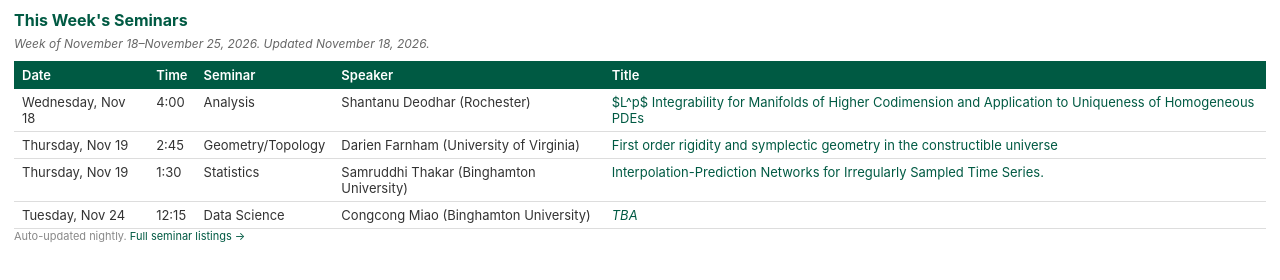
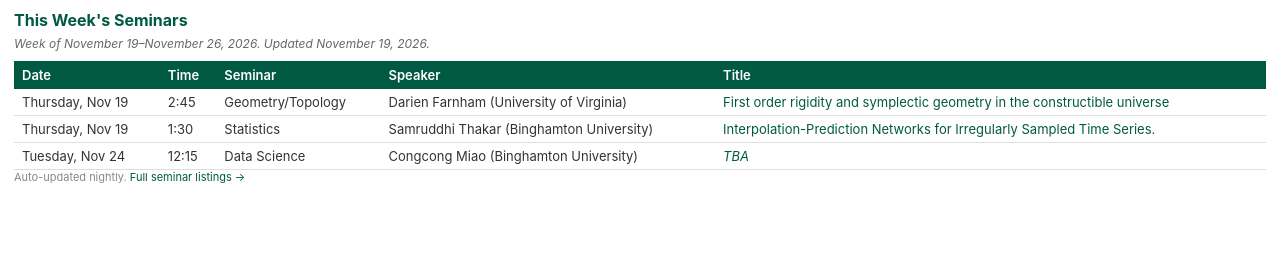
Before and after one commit to slavakargin/seminar-scraper, a plain HTML site: page docs/index.html in a window 1280 px wide. Drawn offline with Linux system fonts and the light colour scheme.

Commit message:
Update seminar table and TV image 2026-11-19

```diff
--- a/docs/index.html
+++ b/docs/index.html
@@ -51,10 +51,9 @@
 </head>
 <body>
 <h2>This Week's Seminars</h2>
-<div class="subtitle">Week of November 18–November 25, 2026. Updated November 18, 2026.</div>
+<div class="subtitle">Week of November 19–November 26, 2026. Updated November 19, 2026.</div>
 <table>
 <tr><th>Date</th><th>Time</th><th>Seminar</th><th>Speaker</th><th>Title</th></tr>
-<tr><td>Wednesday, Nov 18</td><td>4:00</td><td>Analysis</td><td>Shantanu Deodhar (Rochester)</td><td><a href="https://www2.math.binghamton.edu/p/seminars/anal">$L^p$ Integrability for Manifolds of Higher Codimension and Application to Uniqueness of Homogeneous PDEs</a></td></tr>
 <tr><td>Thursday, Nov 19</td><td>2:45</td><td>Geometry/Topology</td><td>Darien Farnham (University of Virginia)</td><td><a href="https://www2.math.binghamton.edu/p/seminars/topsem">First order rigidity and symplectic geometry in the constructible universe</a></td></tr>
 <tr><td>Thursday, Nov 19</td><td>1:30</td><td>Statistics</td><td>Samruddhi Thakar (Binghamton University)</td><td><a href="https://www2.math.binghamton.edu/p/seminars/stat">Interpolation-Prediction Networks for Irregularly Sampled Time Series.</a></td></tr>
 <tr><td>Tuesday, Nov 24</td><td>12:15</td><td>Data Science</td><td>Congcong Miao (Binghamton University)</td><td><a href="https://www2.math.binghamton.edu/p/seminars/datasci"><em>TBA</em></a></td></tr>
```
Also changed, not shown: docs/seminars.png.
